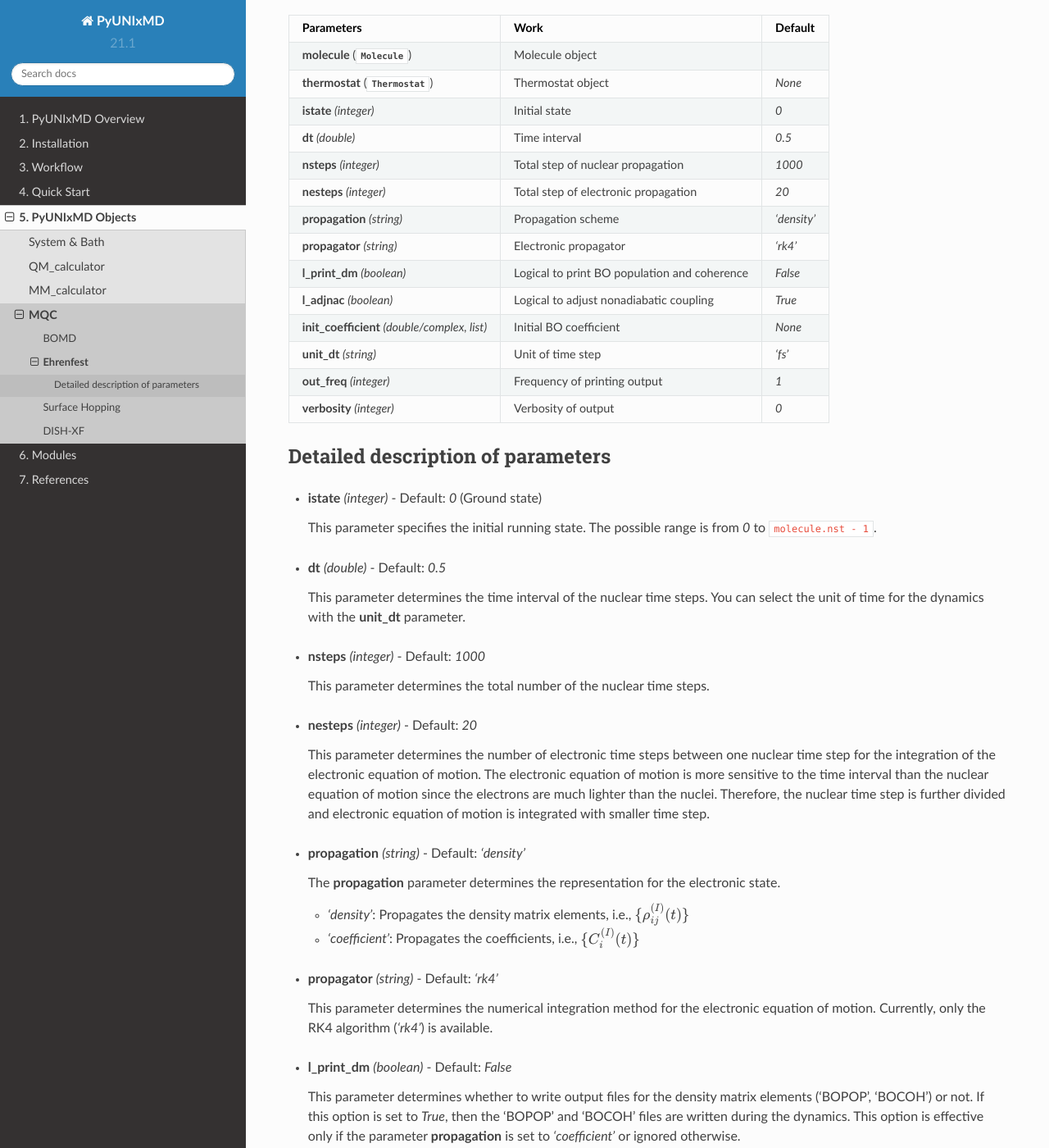
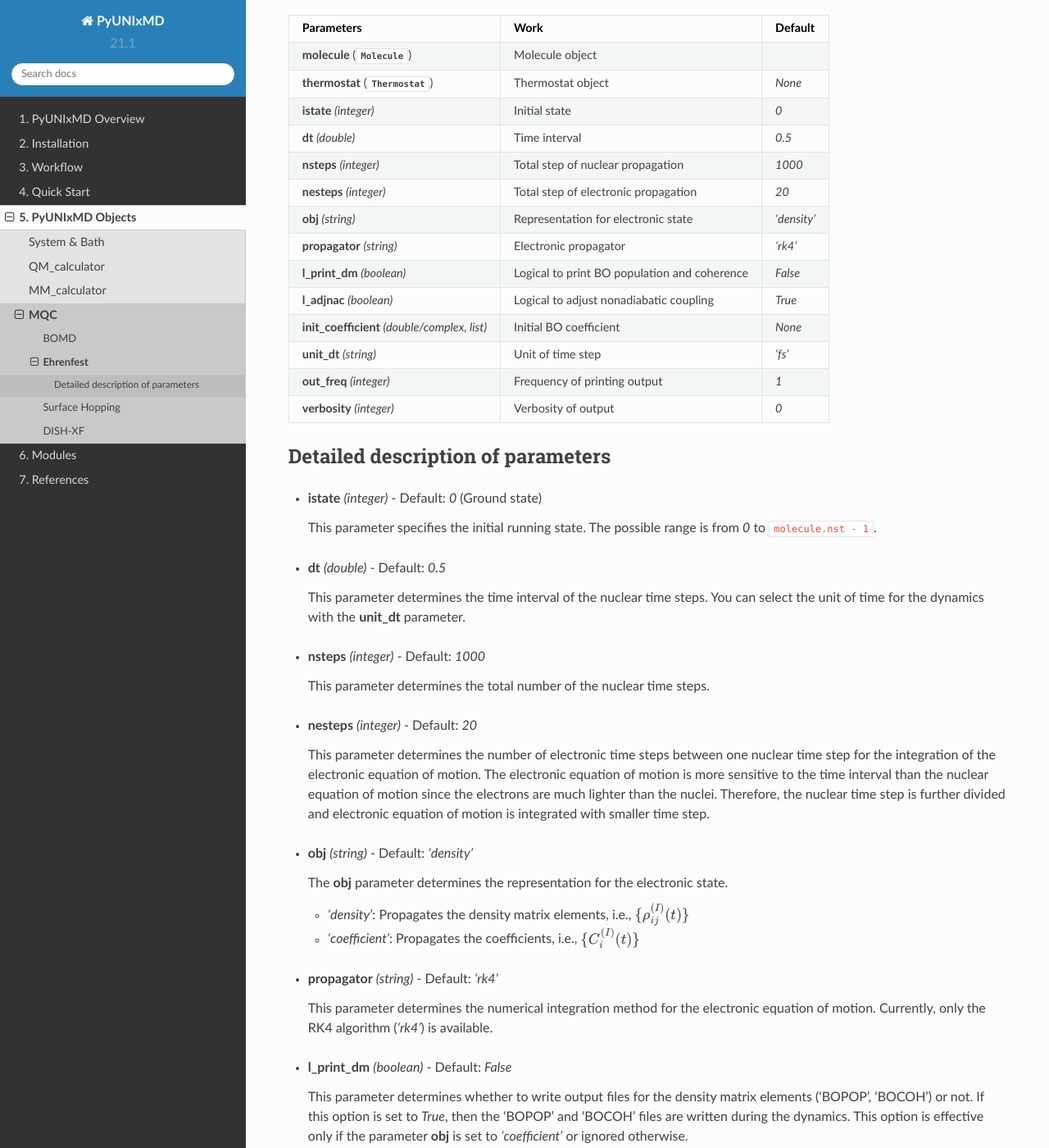
Before and after one commit to skmin-lab/unixmd, a Sphinx documentation site: the page built from docs/source/objects/mqc/eh.rst, in a window 1280 px wide and 1400 px high, scrolled down 614 px. Shown: the whole window at 82% size. Built offline with Sphinx 7.4.7 and the Read the Docs theme 2.0.0, drawn with Linux system fonts in a browser that asks for light colours; cross-references to code outside the pages are shown as plain code.

Commit message:
Change propagation to obj in mqc part

```diff
--- a/docs/source/objects/mqc/eh.rst
+++ b/docs/source/objects/mqc/eh.rst
@@ -44,7 +44,7 @@ where :math:`\mathbf{d}_{ij\nu}^{(I)}(t) = \int d \underline{\underline{\mathbf{
 | **nesteps**                | Total step of electronic propagation           | *20*        |
 | *(integer)*                |                                                |             |
 +----------------------------+------------------------------------------------+-------------+
-| **propagation**            | Propagation scheme                             | *'density'* |
+| **obj**                    | Representation for electronic state            | *'density'* |
 | *(string)*                 |                                                |             |
 +----------------------------+------------------------------------------------+-------------+
 | **propagator**             | Electronic propagator                          | *'rk4'*     |
@@ -99,9 +99,9 @@ Detailed description of parameters
 
 \
 
-- **propagation** *(string)* - Default: *'density'*
+- **obj** *(string)* - Default: *'density'*
 
-  The **propagation** parameter determines the representation for the electronic state.
+  The **obj** parameter determines the representation for the electronic state.
 
   + *'density'*: Propagates the density matrix elements, i.e., :math:`\{\rho_{ij}^{(I)}(t)\}`
   + *'coefficient'*: Propagates the coefficients, i.e., :math:`\{C_{i}^{(I)}(t)\}`
@@ -119,7 +119,7 @@ Detailed description of parameters
 
   This parameter determines whether to write output files for the density matrix elements ('BOPOP', 'BOCOH') or not.
   If this option is set to *True*, then the 'BOPOP' and 'BOCOH' files are written during the dynamics.
-  This option is effective only if the parameter **propagation** is set to *'coefficient'* or ignored otherwise.
+  This option is effective only if the parameter **obj** is set to *'coefficient'* or ignored otherwise.
 
 \
 
--- a/docs/source/objects/mqc/main.rst
+++ b/docs/source/objects/mqc/main.rst
@@ -77,7 +77,7 @@ You can restart the dynamics simulation by reading the 'RESTART.bin' file using
 
    import mqc
 
-   md = mqc.SH(molecule=mol, nsteps=1000, dt=0.125, istate=1, propagation="density")
+   md = mqc.SH(molecule=mol, nsteps=1000, dt=0.125, istate=1, obj="density")
 
    md.run(qm=qm, output_dir="./TRAJ.sh", save_scr=True, save_qm_log=False)
 
--- a/docs/source/quick_start.rst
+++ b/docs/source/quick_start.rst
@@ -33,7 +33,7 @@ The running script is the following.
    qm = qm.model.Shin_Metiu(molecule=mol)
 
    md = mqc.SHXF(molecule=mol, nsteps=2890, nesteps=1, dt=0.5, unit_dt='au', \
-        sigma=0.1, istate=1, propagation="density")
+        sigma=0.1, istate=1, obj="density")
 
    md.run(qm=qm)
 
@@ -418,7 +418,7 @@ by changing the MD setting in the above running script:
 .. code-block:: python
 
    md = mqc.SH(molecule=mol, nsteps=2890, nesteps=1, dt=0.5, unit_dt='au', \
-        , istate=1, propagation="density")
+        , istate=1, obj="density")
 
 Then the populations and the coherence will be shown like this.
 
--- a/docs/source/workflow.rst
+++ b/docs/source/workflow.rst
@@ -67,8 +67,8 @@ The blue and light green boxes represent directories and files, respectively. Th
 'md/' collects MD outputs, and 'qm_log/' and 'mm_log/' have logs of QM and MM calculations, respectively
 (The latter two directories are optional). 'RESTART.bin' is a binary used to restart a dynamics calculation. See :ref:`MQC<Objects MQC>` for the details.
 
-.. note:: If you put **propagation** = *"density"* when setting an MD method, PyUNIxMD provides 'BOCOH' and 'BOPOP'.
-   However, if you put **propagation** = *"coefficient"* when setting an MD method, PyUNIxMD provides 'BOCOEF' rather than 'BOCOH' and 'BOPOP'.
+.. note:: If you put **obj** = *"density"* when setting an MD method, PyUNIxMD provides 'BOCOH' and 'BOPOP'.
+   However, if you put **obj** = *"coefficient"* when setting an MD method, PyUNIxMD provides 'BOCOEF' rather than 'BOCOH' and 'BOPOP'.
 
 Details of the MD output files and their formats are the following.
 
```
Also changed, not shown: docs/source/objects/mqc/sh.rst (+4 -4 lines), docs/source/objects/mqc/shxf.rst (+4 -4 lines), 9 other files.
